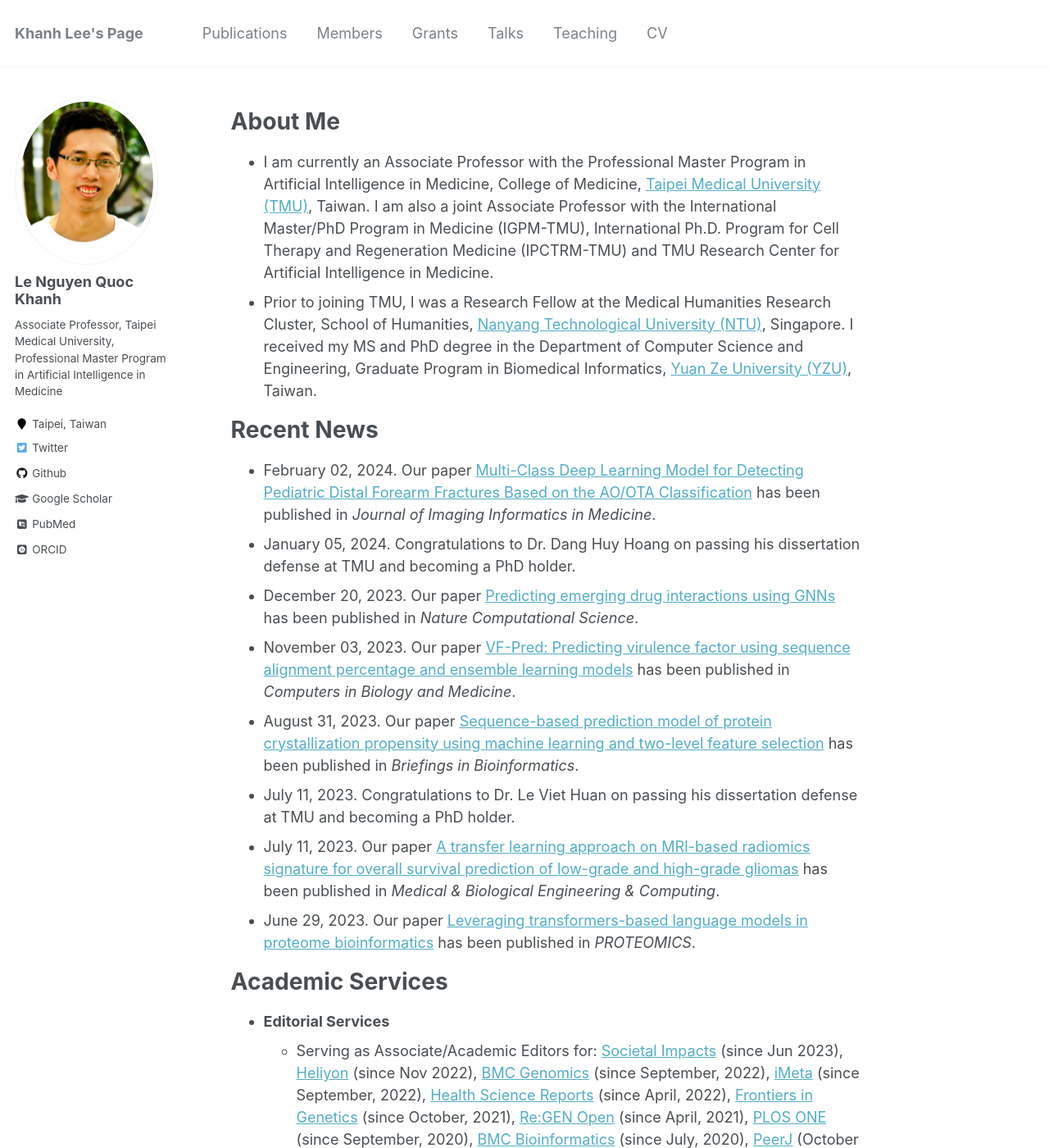
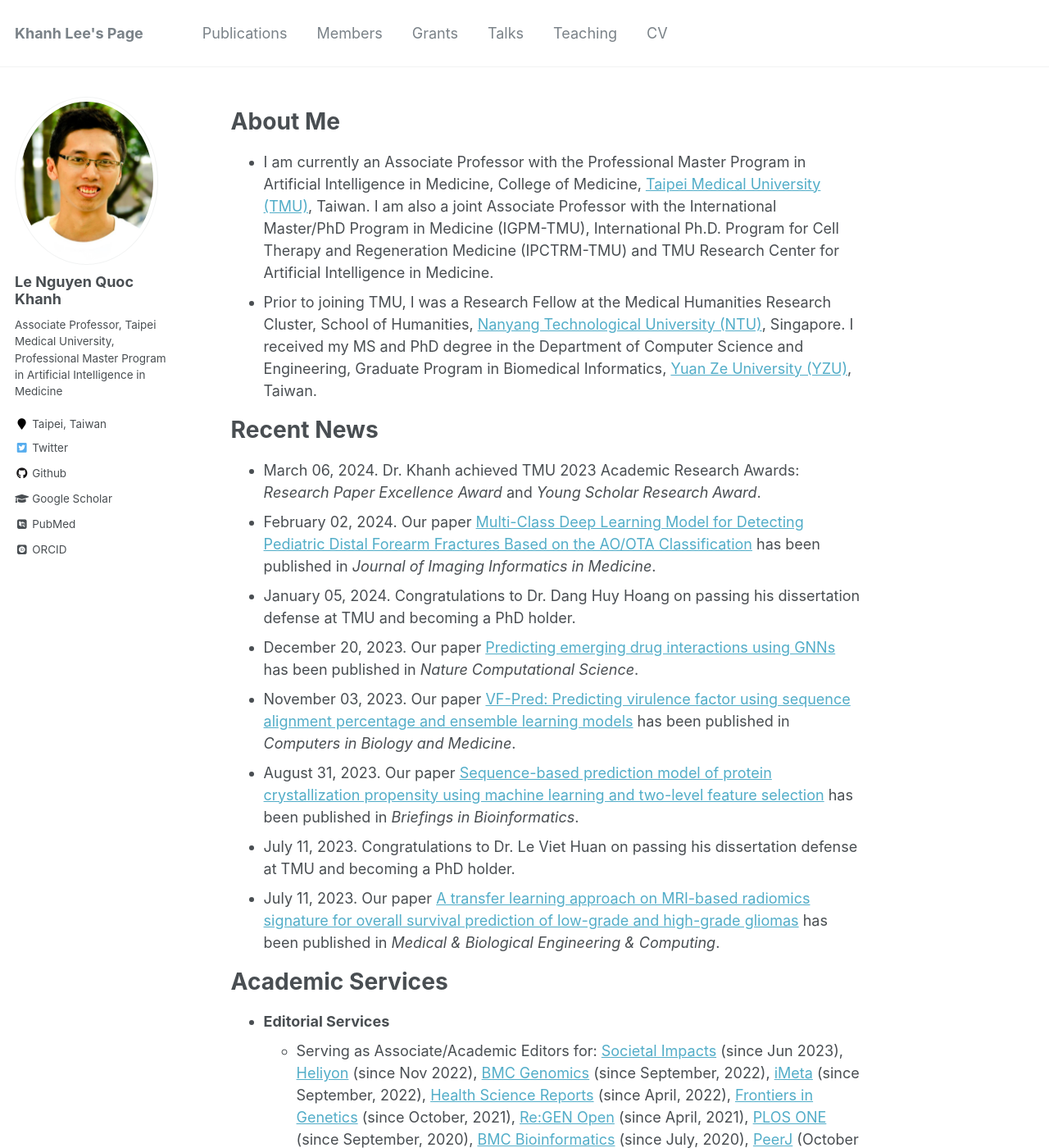
Before and after one commit to khanhlee/khanhlee.github.io, a Jekyll site: the page built from _pages/about.md, in a window 1280 px wide and 1400 px high. Shown: the whole window at 82% size. Built offline with Jekyll 4.4.1, drawn with Linux system fonts in a browser that asks for light colours; some web fonts are replaced.

Commit message:
Update about.md

```diff
--- a/_pages/about.md
+++ b/_pages/about.md
@@ -13,6 +13,7 @@ redirect_from:
 * Prior to joining TMU, I was a Research Fellow at the Medical Humanities Research Cluster, School of Humanities, [Nanyang Technological University (NTU)](http://www.ntu.edu.sg), Singapore. I received my MS and PhD degree in the Department of Computer Science and Engineering, Graduate Program in Biomedical Informatics, [Yuan Ze University (YZU)](https://www.yzu.edu.tw/), Taiwan.
 
 # Recent News
+* March 06, 2024. Dr. Khanh achieved TMU 2023 Academic Research Awards: <i>Research Paper Excellence Award</i> and <i>Young Scholar Research Award</i>.
 * February 02, 2024. Our paper [Multi-Class Deep Learning Model for Detecting Pediatric Distal Forearm Fractures Based on the AO/OTA Classification](https://doi.org/10.1007/s10278-024-00968-4) has been published in <i>Journal of Imaging Informatics in Medicine</i>.
 * January 05, 2024. Congratulations to Dr. Dang Huy Hoang on passing his dissertation defense at TMU and becoming a PhD holder.
 * December 20, 2023. Our paper [Predicting emerging drug interactions using GNNs](https://www.nature.com/articles/s43588-023-00555-7) has been published in <i>Nature Computational Science</i>.
@@ -20,7 +21,6 @@ redirect_from:
 * August 31, 2023. Our paper [Sequence-based prediction model of protein crystallization propensity using machine learning and two-level feature selection](https://doi.org/10.1093/bib/bbad319) has been published in <i>Briefings in Bioinformatics</i>.
 * July 11, 2023. Congratulations to Dr. Le Viet Huan on passing his dissertation defense at TMU and becoming a PhD holder.
 * July 11, 2023. Our paper [A transfer learning approach on MRI-based radiomics signature for overall survival prediction of low-grade and high-grade gliomas](https://doi.org/10.1007/s11517-023-02875-2) has been published in <i>Medical & Biological Engineering & Computing</i>.
-* June 29, 2023. Our paper [Leveraging transformers-based language models in proteome bioinformatics](https://doi.org/10.1002/pmic.202300011) has been published in <i>PROTEOMICS</i>.
 
 # Academic Services
 * <b>Editorial Services</b>
```
